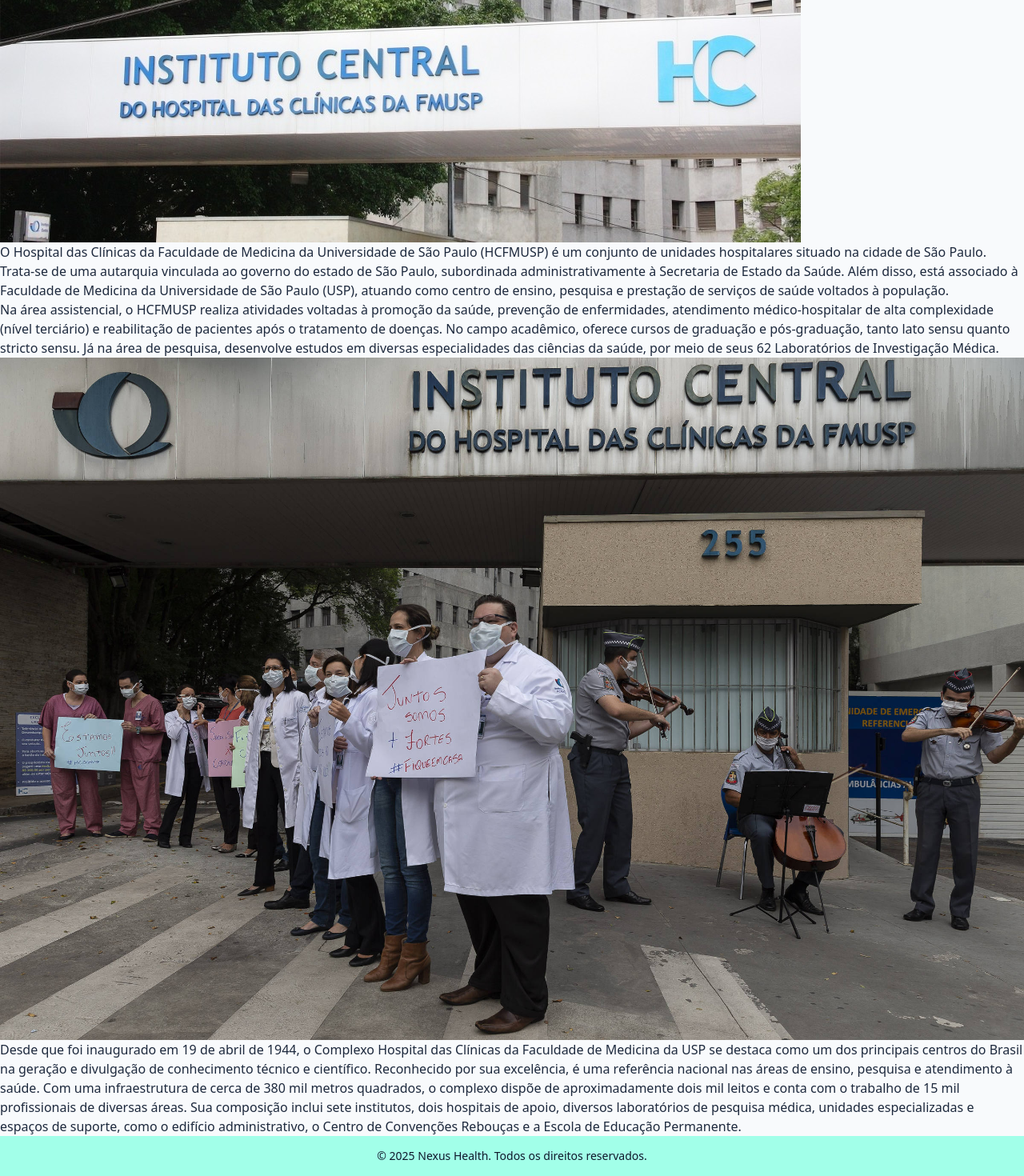
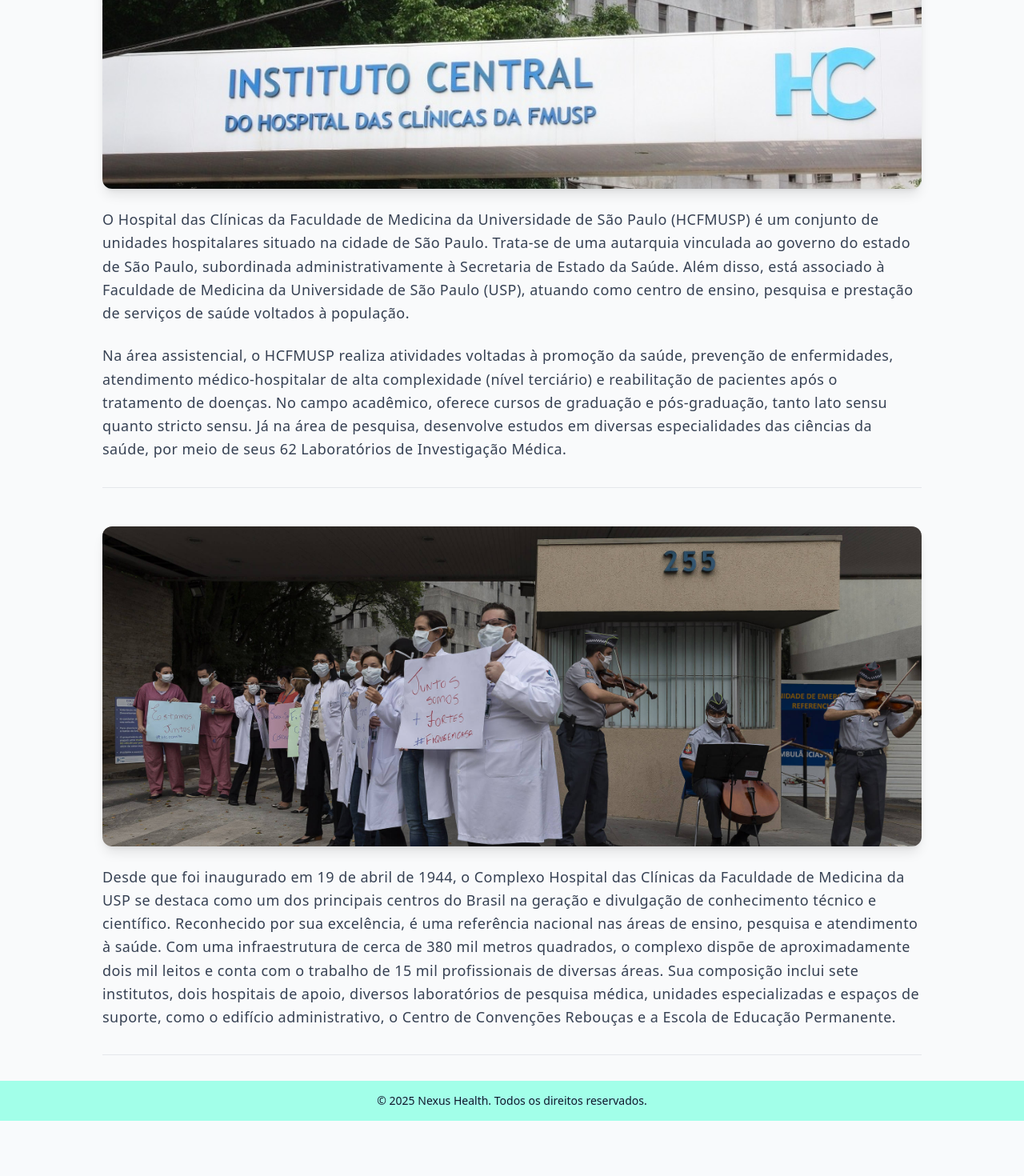
Before and after one commit to NexusHealth-1TDSPJ/frontend, a React (Vite) app in the folder nexushealth/: page /sobre in a window 1280 px wide. Shown: the part 352-1822 px from the top of the page at 80% size. After the commit the page ends 1753 px from the top, so only its background shows below. Built offline with nearby package versions, Linux system fonts and the light colour scheme.

Commit message:
style(sobre): organiza estilos da página em sobre.css com classes nomeadas

```diff
--- a/nexushealth/src/routes/sobre/index.tsx
+++ b/nexushealth/src/routes/sobre/index.tsx
@@ -1,43 +1,32 @@
 import Fachada from "../../img/fachada-hc.jpg";
-import Medico from "../../img/medicos-hc.jpg"
+import Medico from "../../img/medicos-hc.jpg";
+import "./sobre.css";
 
 export default function Sobre() {
-    document.title = "Sobre";
-    return(
-        <main>
-            <h1>Sobre o Nexus Health</h1>
-            <section>
-                <div>
-                    <img src={Fachada} alt="Fachada do Hospital" />
-                    <p>O Hospital das Clínicas da Faculdade de Medicina da Universidade de São Paulo (HCFMUSP) é um
-                        conjunto de unidades hospitalares situado na cidade de São Paulo. Trata-se de uma autarquia
-                        vinculada ao governo do estado de São Paulo, subordinada administrativamente à Secretaria de
-                        Estado da Saúde. Além disso, está associado à Faculdade de Medicina da Universidade de São Paulo
-                        (USP), atuando como centro de ensino, pesquisa e prestação de serviços de saúde voltados à
-                        população.</p>
-                        <p>Na área assistencial, o HCFMUSP realiza atividades voltadas à promoção da saúde, prevenção de
-                        enfermidades, atendimento médico-hospitalar de alta complexidade (nível terciário) e
-                        reabilitação de pacientes após o tratamento de doenças. No campo acadêmico, oferece cursos de
-                        graduação e pós-graduação, tanto lato sensu quanto stricto sensu. Já na área de pesquisa,
-                        desenvolve estudos em diversas especialidades das ciências da saúde, por meio de seus 62
-                        Laboratórios de Investigação Médica.
-                    </p>
-                </div>
-            </section>
-            <section>
-                <div>
-                    <img src={Medico} alt="Foto de Médicos do Hospital das Clínicas" />
-                    <p>Desde que foi inaugurado em 19 de abril de 1944, o Complexo Hospital das Clínicas da Faculdade de
-                        Medicina da USP se destaca como um dos principais centros do Brasil na geração e divulgação de
-                        conhecimento técnico e científico. Reconhecido por sua excelência, é uma referência nacional nas
-                        áreas de ensino, pesquisa e atendimento à saúde. Com uma infraestrutura de cerca de 380 mil
-                        metros quadrados, o complexo dispõe de aproximadamente dois mil leitos e conta com o trabalho de
-                        15 mil profissionais de diversas áreas. Sua composição inclui sete institutos, dois hospitais de
-                        apoio, diversos laboratórios de pesquisa médica, unidades especializadas e espaços de suporte,
-                        como o edifício administrativo, o Centro de Convenções Rebouças e a Escola de Educação
-                        Permanente.</p>
-                </div>
-            </section>
-        </main>
-    )
+  document.title = "Sobre";
+
+  return (
+    <main className="fundo-sobre">
+      <h1 className="titulo-sobre">Sobre o Nexus Health</h1>
+
+      <section className="secao-sobre">
+        <div className="bloco-conteudo">
+          <img src={Fachada} alt="Fachada do Hospital" className="imagem-ilustrativa" />
+          <p className="texto-descritivo">
+            O Hospital das Clínicas da Faculdade de Medicina da Universidade de São Paulo (HCFMUSP) é um conjunto de unidades hospitalares situado na cidade de São Paulo. Trata-se de uma autarquia vinculada ao governo do estado de São Paulo, subordinada administrativamente à Secretaria de Estado da Saúde. Além disso, está associado à Faculdade de Medicina da Universidade de São Paulo (USP), atuando como centro de ensino, pesquisa e prestação de serviços de saúde voltados à população.
+          </p>
+          <p className="texto-descritivo">
+            Na área assistencial, o HCFMUSP realiza atividades voltadas à promoção da saúde, prevenção de enfermidades, atendimento médico-hospitalar de alta complexidade (nível terciário) e reabilitação de pacientes após o tratamento de doenças. No campo acadêmico, oferece cursos de graduação e pós-graduação, tanto lato sensu quanto stricto sensu. Já na área de pesquisa, desenvolve estudos em diversas especialidades das ciências da saúde, por meio de seus 62 Laboratórios de Investigação Médica.
+          </p>
+        </div>
+
+        <div className="bloco-conteudo">
+          <img src={Medico} alt="Foto de Médicos do Hospital das Clínicas" className="imagem-ilustrativa" />
+          <p className="texto-descritivo">
+            Desde que foi inaugurado em 19 de abril de 1944, o Complexo Hospital das Clínicas da Faculdade de Medicina da USP se destaca como um dos principais centros do Brasil na geração e divulgação de conhecimento técnico e científico. Reconhecido por sua excelência, é uma referência nacional nas áreas de ensino, pesquisa e atendimento à saúde. Com uma infraestrutura de cerca de 380 mil metros quadrados, o complexo dispõe de aproximadamente dois mil leitos e conta com o trabalho de 15 mil profissionais de diversas áreas. Sua composição inclui sete institutos, dois hospitais de apoio, diversos laboratórios de pesquisa médica, unidades especializadas e espaços de suporte, como o edifício administrativo, o Centro de Convenções Rebouças e a Escola de Educação Permanente.
+          </p>
+        </div>
+      </section>
+    </main>
+  );
 }
--- /dev/null
+++ b/nexushealth/src/routes/sobre/sobre.css
@@ -0,0 +1,25 @@
+@import 'tailwindcss';
+
+.fundo-sobre {
+  @apply bg-gray-50 px-4 sm:px-6 md:px-8 py-8;
+}
+
+.titulo-sobre {
+  @apply text-4xl font-extrabold text-center text-gray-900 mb-12;
+}
+
+.secao-sobre {
+  @apply max-w-5xl mx-auto space-y-12;
+}
+
+.bloco-conteudo {
+  @apply space-y-6 border-b border-gray-200 pb-8;
+}
+
+.imagem-ilustrativa {
+  @apply w-full max-h-[400px] object-cover rounded-xl shadow-lg;
+}
+
+.texto-descritivo {
+  @apply text-lg text-gray-700 leading-relaxed tracking-wide;
+}
```
